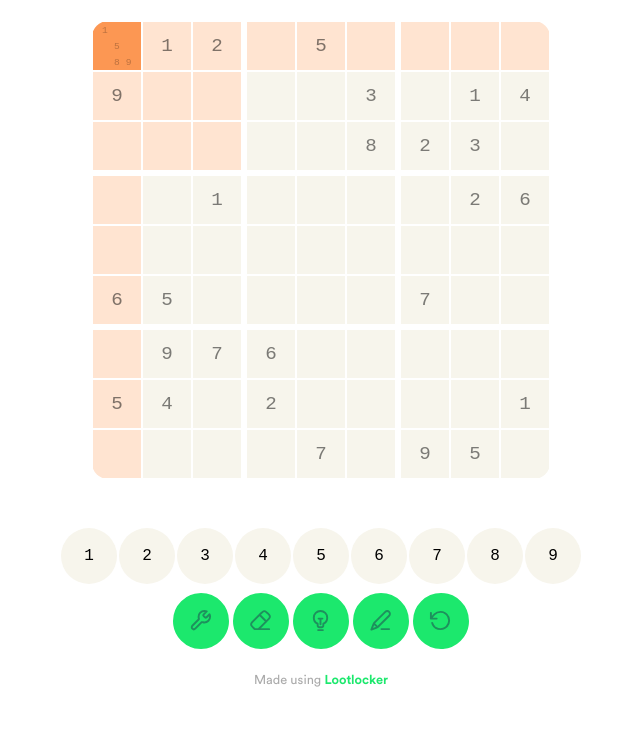
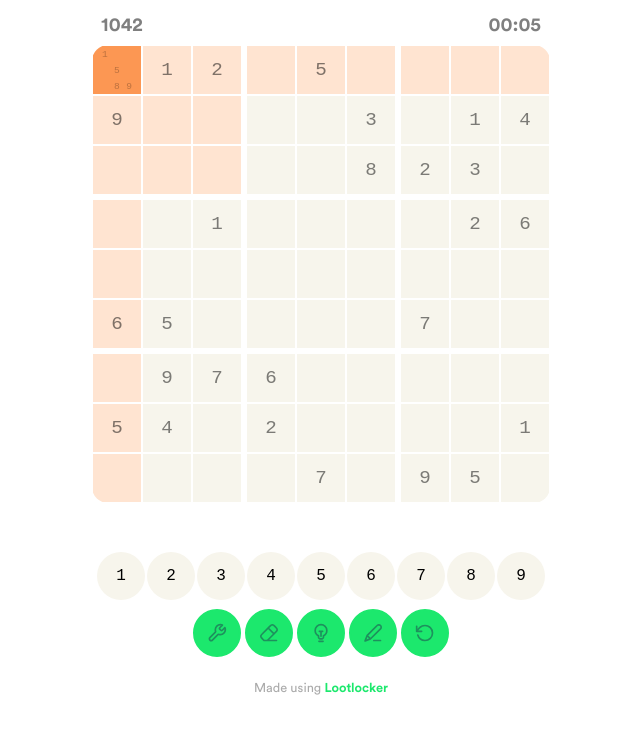
Before and after one commit to Roolps/lootlocker-sudoku, a React app in the folder frontend/: page / in a window 1280 px wide. Shown: the part 137-870 px from the top of the page, without its empty margins (319-959 px from the left). Built offline with nearby package versions, Linux system fonts and the light colour scheme; a web font is replaced by a local one.

Commit message:
Timer and aribitrary currency value
Signed-off-by: Roolps <yara@clubnode.com>

```diff
--- a/frontend/src/Sudoku.js
+++ b/frontend/src/Sudoku.js
@@ -1,5 +1,7 @@
 import { Board } from "./Board"
-import { useState } from "react";
+import { Timer } from "./Timer"
+
+import { useState, useEffect } from 'react';
 
 export default function Sudoku() {
   const sampleGame = [[{ "pencil": [1, 0, 0, 0, 1, 0, 0, 1, 1] }, { "value": 1, "immutable": true }, { "value": 2, "immutable": true }, {}, { "value": 5, "immutable": true }, {}, {}, {}, {}],
@@ -38,9 +40,9 @@ export default function Sudoku() {
       if (!cell.pencil || !Array.isArray(cell.pencil)) {
         cell.pencil = Array(9).fill(0);
       }
-      if(cell.pencil[number]){
+      if (cell.pencil[number]) {
         cell.pencil[number] = 0
-      }else{
+      } else {
         cell.pencil[number] = 1
       }
     } else {
@@ -95,6 +97,11 @@ export default function Sudoku() {
       <div className="board flex column align-center">
         <h1>Lootlocker Sudoku</h1>
 
+        <div id="timer-row" className="flex row space-between">
+          <p id="player-tokens" className="flex align-center">1042</p>
+          <Timer />
+        </div>
+
         <Board gameState={gameState} pencilState={pencilState} selection={selection} onCellClick={handleClick} onNumberButtonClick={handleNumberClick} onActionButtonClick={handleActionButton} />
 
         <a id="powered-by-lootlocker" href="https://lootlocker.com/" target="_blank">Made using <span>Lootlocker</span></a>
--- /dev/null
+++ b/frontend/src/Timer.js
@@ -0,0 +1,22 @@
+import { useState, useEffect } from 'react';
+
+// GAME TIMER
+export function Timer() {
+    const [seconds, setSeconds] = useState(0);
+
+    useEffect(() => {
+        const interval = setInterval(() => {
+            setSeconds(prev => prev + 1);
+        }, 1000);
+
+        return () => clearInterval(interval);
+    }, []);
+
+    function formatTime() {
+        const mins = Math.floor(seconds / 60);
+        const secs = seconds % 60;
+        return <><span>{String(mins).padStart(2, '0')}</span>:<span>{String(secs).padStart(2, '0')}</span></>
+    };
+
+    return <p id="timer" className="flex">{formatTime()}</p>
+}
--- a/frontend/src/assets/style.css
+++ b/frontend/src/assets/style.css
@@ -71,14 +71,46 @@ body{
   justify-content: center;
 }
 
+.space-between{
+  width: 100%;
+  justify-content: space-between;
+}
+
 
 
 h1{
-  margin: 0 0 1.5rem;
+  margin: 0;
   font-family: var(--font-main);
   font-weight: 600;
   font-size: 2.4rem;
 }
+#timer-row{
+  width: 27.5rem;
+  margin: 1rem 0 .5rem;
+}
+#player-tokens,
+#timer{
+  font-size: 1.2rem;
+  margin: 0;
+  font-weight: 400;
+  color: var(--secondary-text);
+}
+/* #timer::after,
+#player-tokens::before{
+  content: "";
+  display: inline-block;
+  width: 1.5rem;
+  height: 1.5rem;
+  margin-right: .3rem;
+  background-image: url(media/icons/coins.svg);
+  opacity: .5;
+}
+#timer::after{
+  margin-right: 0;
+  margin-left: .3rem;
+  background-image: url(media/icons/pause.svg);
+} */
+
 
 .container{
   width: 100%;
@@ -151,11 +183,14 @@ h1{
 .num-btn{
   position: relative;
   font-size: 1rem;
-  width: 3.5rem;
-  height: 3.5rem;
+  /* width: 3.5rem;
+  height: 3.5rem; */
   border-radius: 50%;
   cursor: pointer;
   transition: background-color .2s, opacity .2s, color .2s;
+}
+.num-btn:hover{
+  background-color: var(--secondary-background-hover);
 }
 .num-btn.active{
   font-weight: 500;
@@ -187,27 +222,7 @@ h1{
   opacity: .15;
   pointer-events: none;
 }
-.num-btn:hover{
-  background-color: var(--secondary-background-hover);
-}
-/* .num-btn.locked::after{
-  content: "You can't edit this";
-  position: absolute;
-  left: 50%;
-  transform: translateX(-50%);
-  white-space: nowrap;
-  font-size: .8rem;
-  color: black;
-  top: 0;
-  font-weight: 500;
-  font-family: var(--font-main);
-  opacity: 0;
-  transition: top .2s, opacity .2s;
-}
-.num-btn.locked:hover::after{
-  top: -2rem;
-  opacity: 1;
-} */
+
 
 #num-btns{
   margin-bottom: .5rem;
@@ -215,8 +230,8 @@ h1{
 .action-btn{
   cursor: pointer;
   position: relative;
-  width: 3.5rem;
-  height: 3.5rem;
+  width: 3rem;
+  height: 3rem;
   border-radius: 50%;
   background-color: var(--accent-green);
   border: 2px var(--accent-green) solid;
```
Also changed, not shown: frontend/src/assets/media/icons/coins.svg (added), frontend/src/assets/media/icons/pause.svg (added).
